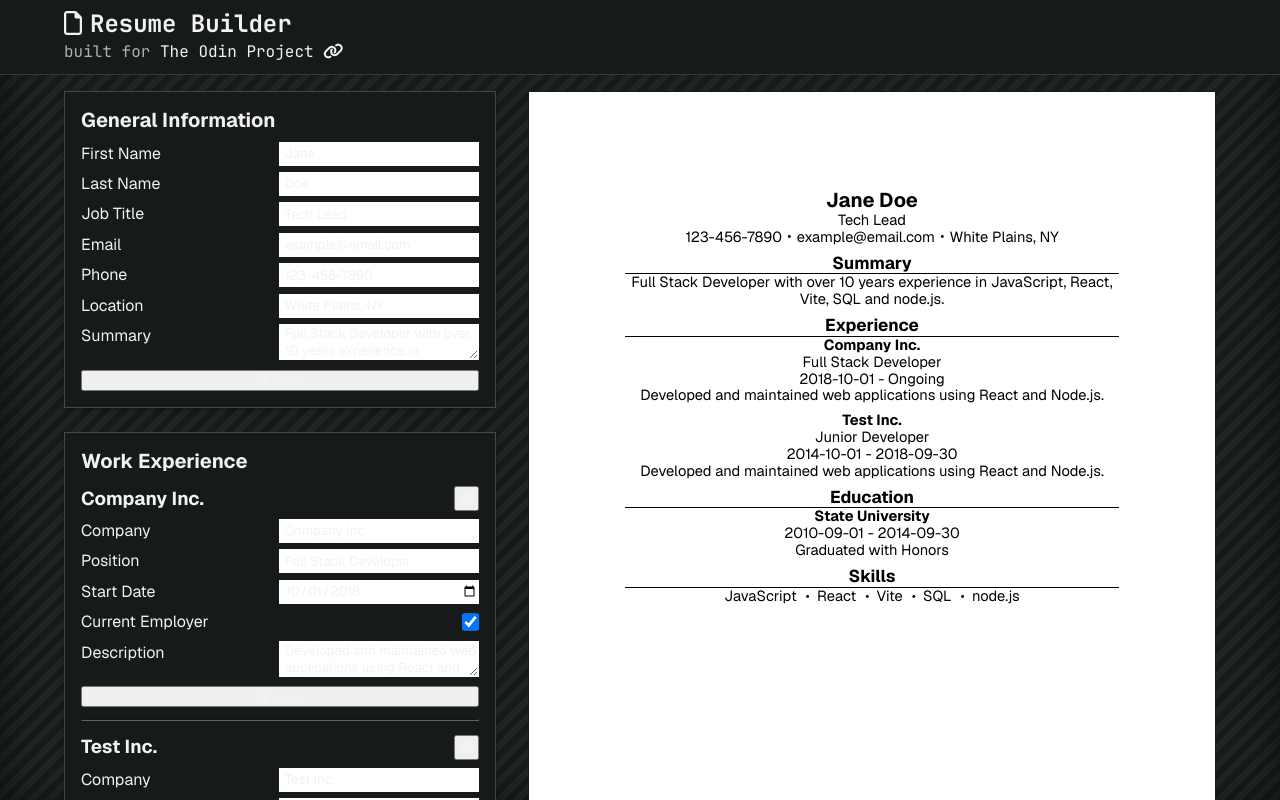
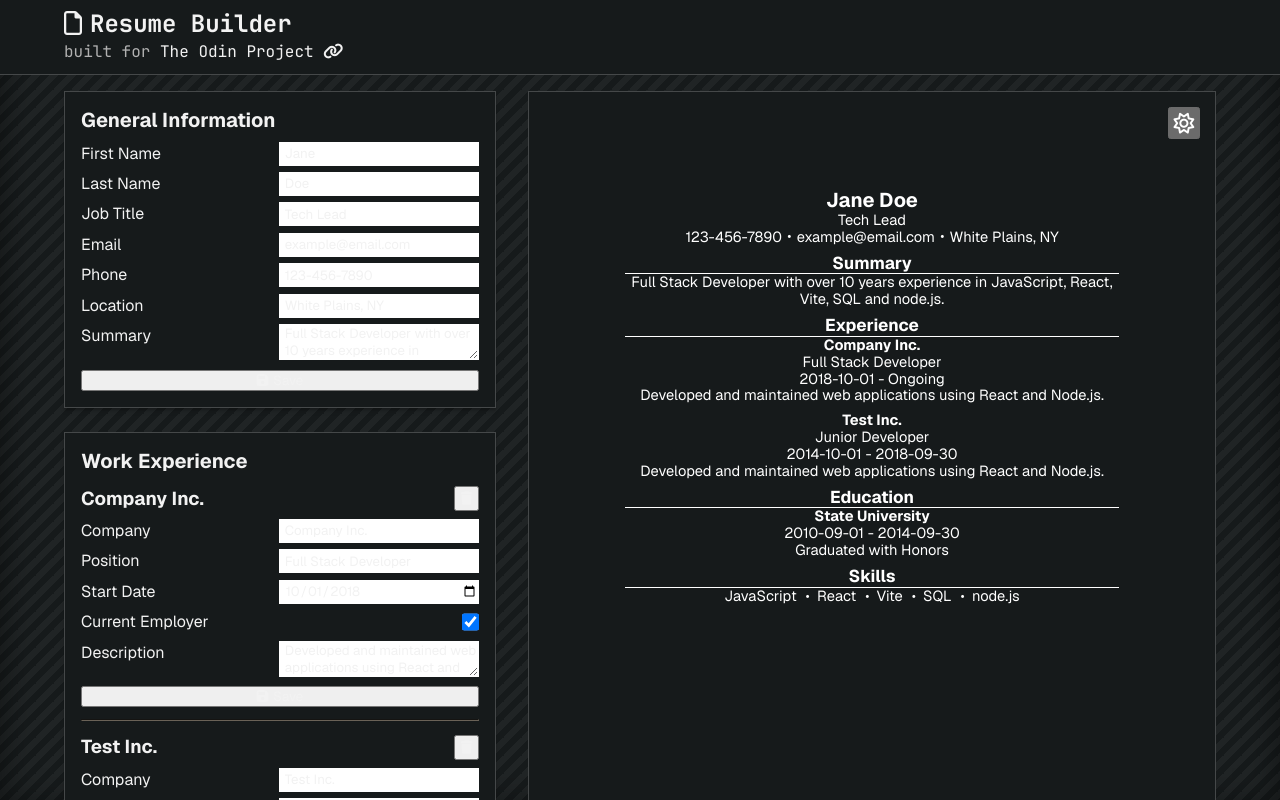
Before and after one commit to JonahKF/react-resume-app, a React (Vite) app: page / in a window 1280 px wide. Shown: the top 800 px of the page. Built offline with nearby package versions, Linux system fonts and the light colour scheme.

Commit message:
added light-mode toggle to resume preview, using light-dark() CSS

```diff
--- a/src/components/ResumePreview.jsx
+++ b/src/components/ResumePreview.jsx
@@ -1,9 +1,21 @@
-// import { useState } from "react";
-// import "../styles/ResumePreview.css";
+import { useState } from "react";
 
 function ResumePreview({ personData }) {
+  const [darkMode, setDarkMode] = useState(true);
+
   return (
-    <div className="a4-container">
+    <div
+      className="a4-container"
+      style={{ colorScheme: darkMode ? "dark" : "light" }}
+    >
+      <button
+        className="color-toggle"
+        type="button"
+        onClick={() => setDarkMode((prev) => !prev)}
+      >
+        <i className={`fa-regular ${darkMode ? "fa-sun" : "fa-moon"}`}></i>
+      </button>
+
       <div className="resume-header">
         <h2>
           {personData.generalInfo.firstName} {personData.generalInfo.lastName}
--- a/src/styles/App.css
+++ b/src/styles/App.css
@@ -5,7 +5,7 @@ header {
     align-items: center;
     background-color: #161a1b;
 
-    border-bottom: 1px solid rgba(58, 58, 58, 1);
+    border-bottom: 1px solid rgba(255, 255, 255, 0.2);
 
     z-index: 1;
 }
@@ -200,12 +200,14 @@ h2 {
 }
 
 .a4-container {
+    /*color-scheme: light;*/
+
     width: 43rem;
     max-width: 100%;
     aspect-ratio: 210 / 297;
     padding: 1rem;
 
-    border: 1px solid #161a1b;
+    border: 1px solid light-dark(#fff, rgba(255, 255, 255, 0.2));
 
     display: flex;
     flex-direction: column;
@@ -215,8 +217,8 @@ h2 {
 
     font-family: "Calibri, sans-serif";
     font-size: 11pt;
-    color: #000;
-    background: #fff;
+    color: light-dark(#000, #fff);
+    background: light-dark(#fff, #161a1b);
     padding: 2.54cm;
     line-height: 1.15;
 
@@ -226,7 +228,7 @@ h2 {
 
     > h2,
     h3 {
-        border-bottom: 1px solid #000;
+        border-bottom: 1px solid light-dark(#000, #fff);
     }
 
     section {
@@ -244,6 +246,21 @@ h2 {
                 top: 1px;
             }
         }
+    }
+}
+
+.color-toggle {
+    position: absolute;
+    top: 1rem;
+    right: 1rem;
+    height: 2rem;
+    width: 2rem;
+    display: flex;
+    align-items: center;
+    justify-content: center;
+
+    i {
+        font-size: 1.3rem;
     }
 }
 
```
